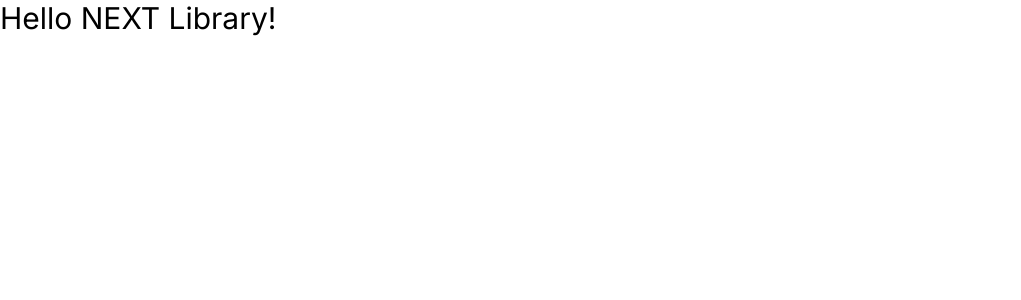
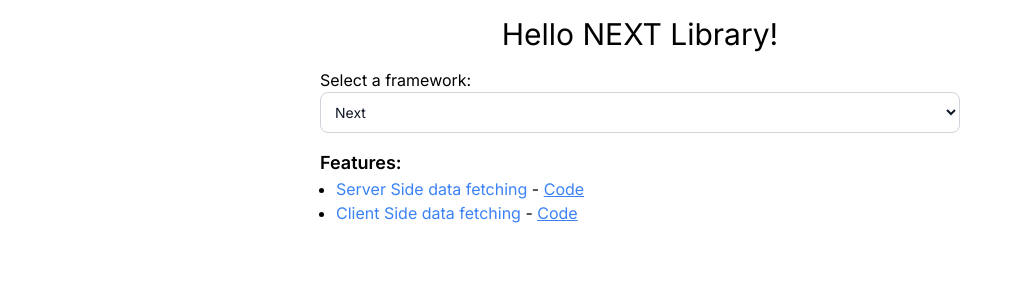
Before and after one commit to fahim041/library, a Next.js app: page / in a window 1280 px wide. Shown: the top 300 px of the page, without its empty margins (0-1021 px from the left). Built offline with nearby package versions, Linux system fonts and the light colour scheme.

Commit message:
Home page & app data structure

```diff
--- /dev/null
+++ b/app/HomePage.tsx
@@ -0,0 +1,56 @@
+'use client';
+import { useState } from 'react';
+import frameworks, { Framework } from './struct';
+import Link from 'next/link';
+
+export default function HomePageForm() {
+  const [selectedFramework, setSelectedFramework] = useState<Framework>(
+    frameworks[0]
+  );
+
+  const handleChange = (e: React.ChangeEvent<HTMLSelectElement>) => {
+    const selectedFrameworkId = parseInt(e.target.value);
+    const framework = frameworks.find(
+      (framework) => framework.id === selectedFrameworkId
+    );
+    if (framework) {
+      setSelectedFramework(framework);
+    }
+  };
+
+  return (
+    <div className='w-1/2'>
+      <form>
+        <label htmlFor="framework">Select a framework:</label>
+        <select
+          name="framework"
+          id="framework"
+          value={selectedFramework.id}
+          onChange={handleChange}
+          className="bg-white border border-gray-300 text-gray-900 text-sm rounded-lg focus:ring-blue-500 focus:border-blue-500 block w-full p-2.5 dark:bg-gray-700 dark:border-gray-600 dark:placeholder-gray-400 dark:text-white dark:focus:ring-blue-500 dark:focus:border-blue-500"
+        >
+          {frameworks.map((framework) => (
+            <option key={framework.id} value={framework.id}>
+              {framework.name}
+            </option>
+          ))}
+        </select>
+      </form>
+
+      {/* based on the framework show the feature and link to the pages */}
+      <div className="mt-4">
+        <h2 className="text-lg font-semibold">Features:</h2>
+        <ul className="list-disc ml-4">
+          {selectedFramework.features.map((feature) => (
+            <li key={feature.id}>
+              <Link href={feature.url} className="text-blue-500 hover:underline">
+                {feature.name}
+              </Link> - {' '}
+              <a href={feature.code} target='_blank' className='text-blue-500 underline hover:cursor'>Code</a>
+            </li>
+          ))}
+        </ul>
+      </div>
+    </div>
+  );
+}
--- a/app/page.tsx
+++ b/app/page.tsx
@@ -1,5 +1,12 @@
-export default function Page(){
+import HomePage from "./HomePage";
+
+export default function Page() {
   return (
-    <div className="text-3xl">Hello NEXT Library!</div>
+    <>
+      <div className="text-3xl p-4 flex justify-center items-center">Hello NEXT Library!</div>
+      <div className="flex justify-center items-center">
+        <HomePage />
+      </div>
+    </>
   );
 }
--- /dev/null
+++ b/app/struct.ts
@@ -0,0 +1,47 @@
+type Feature = {
+  id: number;
+  name: string;
+  url: string;
+  code: string;
+};
+
+export type Framework = {
+  id: number;
+  name: string;
+  features: Feature[];
+};
+
+const frameworks: Framework[] = [
+  {
+    id: 1,
+    name: 'Next',
+    features: [
+      {
+        id: 1,
+        name: 'Server Side data fetching',
+        url: '/next/data-fetching/server/users',
+        code: 'https://github.com/fahim041/library/tree/main/app/next/data-fetching/server',
+      },
+      {
+        id: 2,
+        name: 'Client Side data fetching',
+        url: '/next/data-fetching/client/users',
+        code: 'https://github.com/fahim041/library/tree/main/app/next/data-fetching/client',
+      },
+    ],
+  },
+  {
+    id: 2,
+    name: 'React',
+    features: [
+      {
+        id: 1,
+        name: 'React Router',
+        url: '/react/routing',
+        code: 'https://github.com/fahim041/library/tree/main/app/react/routing',
+      },
+    ],
+  },
+];
+
+export default frameworks;
```
